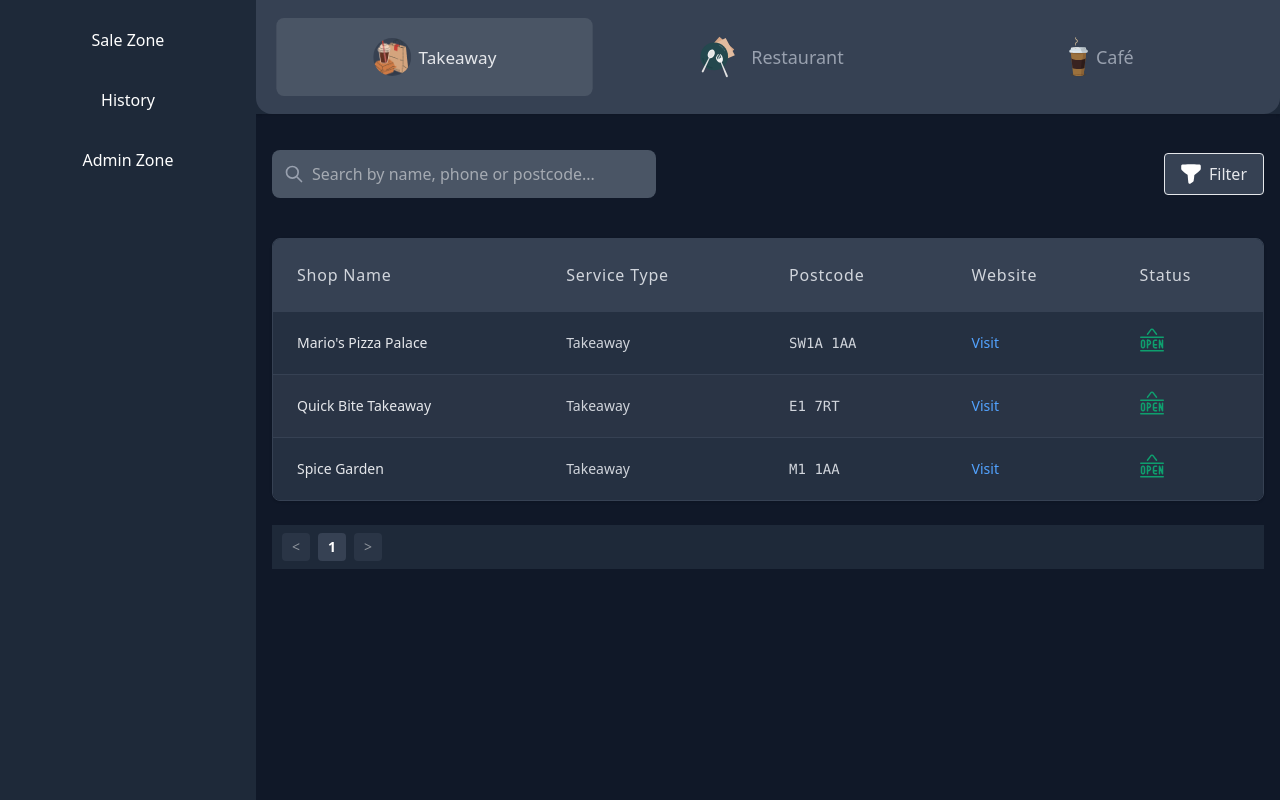
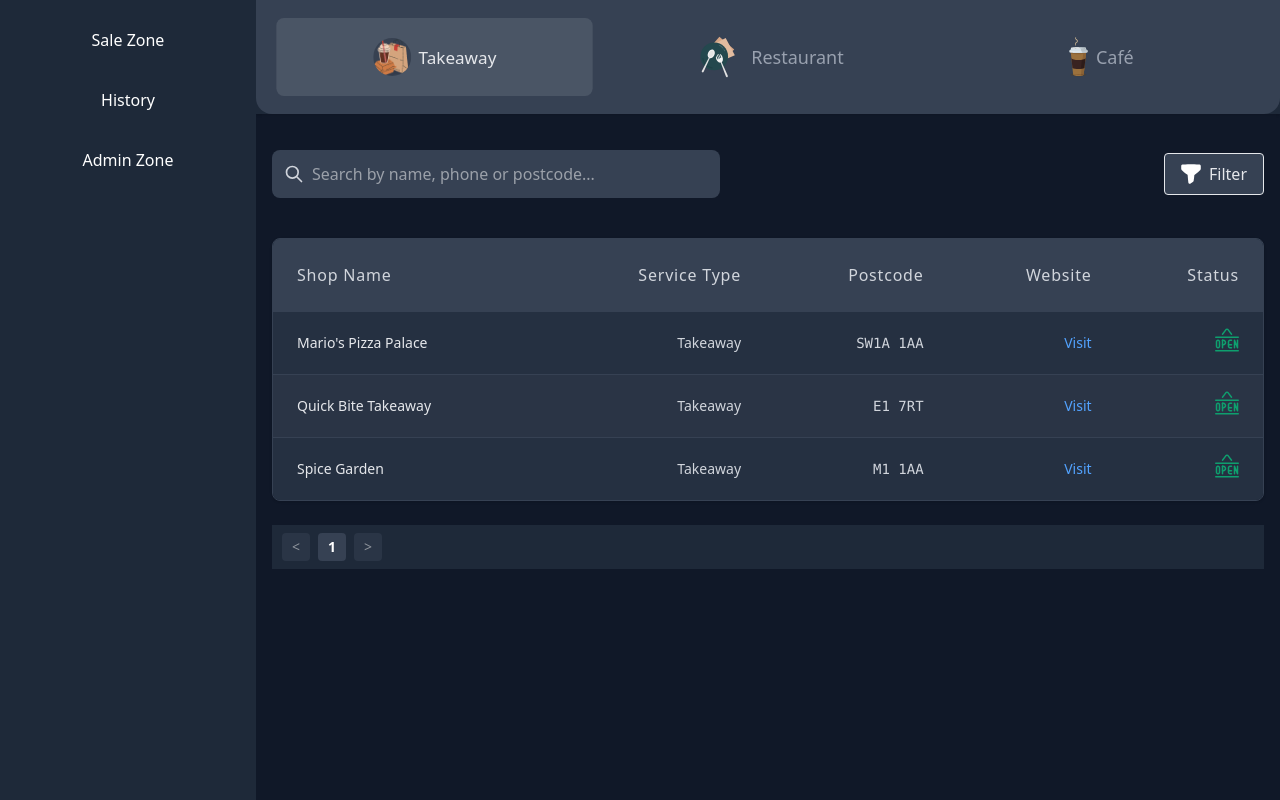
Before and after one commit to FardadAnsari/Sale-Cold-Call-Dashboard, a React (Vite) app: page / in a window 1280 px wide. Built offline with nearby package versions, Linux system fonts and the light colour scheme.

Commit message:
Fix: SearchBar Cross Sign Aligned and Background Color Changed

```diff
--- a/src/Pages/HistoryZone.jsx
+++ b/src/Pages/HistoryZone.jsx
@@ -1,4 +1,4 @@
-// HistoryZone.jsx
+// HistoryZ
 const HistoryZone = () => {
   return <div>History Zone Content</div>;
 };
--- a/src/Pages/SaleZone.jsx
+++ b/src/Pages/SaleZone.jsx
@@ -5,6 +5,7 @@ import Pagination from '../components/Pagination';
 import ShopDetails from '../components/ShopDetails';
 import { RestaurantIcon, CafeIcon, FilterIcon } from 'src/Icons';
 import takeawayImg from '../images/takeaway.png';
+import sadMaskImg from '../images/sad-mask.png';
 import mockShopData from '../mockData';
 
 const SaleZone = () => {
@@ -228,6 +229,15 @@ const SaleZone = () => {
             </div>
           </div>
         </div>
+        {filteredShops.length === 0 ? (
+          <div className="flex flex-col items-center justify-center p-8">
+            <img src={sadMaskImg} alt="Sad Mask" className="w-32 h-32 mb-4" />
+            <p className="text-white text-2xl font-medium text-center" style={{ lineHeight: '1.5' }}>
+              Sorry! No results match your search or filters. <br /> Please try again.
+            </p>
+          </div>
+        ) : (
+          <>
             <Table shops={paginatedShops} isDarkMode={isDarkMode} onRowClick={handleRowClick} />
             <Pagination
               currentPage={currentPage}
@@ -235,6 +245,8 @@ const SaleZone = () => {
               onPageChange={handlePageChange}
               isDarkMode={isDarkMode}
             />
+          </>
+        )}
       </main>
       {selectedShop && (
         <div className="fixed inset-0 flex items-center justify-center bg-black bg-opacity-70 z-50 p-4">
--- a/src/components/search.jsx
+++ b/src/components/search.jsx
@@ -10,26 +10,23 @@ const Search = ({ searchTerm, setSearchTerm, isDarkMode }) => {
   };
 
   return (
-    <div className="max-w-md mx-auto md:mx-0">
-      {/* <label htmlFor="search" className={`block text-lg font-medium mb-2 ${isDarkMode ? 'text-gray-200' : 'text-gray-900'}`}>
-        Search Shops
-      </label> */}
-      <div className="relative">
+    <div className="max-w-md w-full mx-auto md:mx-0">
+      <div className="relative w-full">
         <input
           id="search"
           type="text"
           value={searchTerm}
           onChange={handleChange}
           placeholder="Search by name, phone or postcode..."
-          className={`w-full sm:w-80 md:w-96 pl-10 pr-10 py-3 rounded-lg focus:ring-2 focus:ring-blue-500 ${
+          className={`w-full pl-10 pr-10 py-3 rounded-lg focus:ring-2 focus:ring-blue-500 ${
             isDarkMode
-              ? 'bg-gray-600 text-white focus:border-blue-400 focus:ring-blue-400'
+              ? 'bg-gray-700 text-white focus:border-blue-400 focus:ring-blue-400'
               : 'bg-gray-100 text-gray-900 focus:border-blue-500 focus:ring-blue-500'
           }`}
           style={{ outline: 'none', boxShadow: 'none' }}
         />
         <svg
-          className={`absolute left-3 top-1/2 transform -translate-y-1/2 h-5 w-5 ${isDarkMode ? 'text-gray-400' : 'text-gray-400'}`}
+          className={`absolute left-3 top-1/2 transform -translate-y-1/2 h-5 w-5 ${isDarkMode ? 'text-gray-300' : 'text-gray-400'}`}
           fill="none"
           stroke="currentColor"
           viewBox="0 0 24 24"
@@ -39,9 +36,7 @@ const Search = ({ searchTerm, setSearchTerm, isDarkMode }) => {
         {searchTerm && (
           <button
             onClick={handleClear}
-            className={`absolute right-3 top-1/2 transform -translate-y-1/2 ${
-              isDarkMode ? 'text-gray-400 hover:text-gray-200' : 'text-gray-400 hover:text-gray-600'
-            }`}
+            className={`absolute right-3 top-1/2 transform -translate-y-1/2 ${isDarkMode ? 'text-gray-300 hover:text-gray-100' : 'text-gray-400 hover:text-gray-600'}`}
           >
             ×
           </button>
--- a/src/components/table.jsx
+++ b/src/components/table.jsx
@@ -117,26 +117,27 @@ const Table = ({ shops = [], isDarkMode }) => {
         <table className={`min-w-full divide-y ${isDarkMode ? 'divide-gray-700' : 'divide-gray-200'}`}>
           <thead className={isDarkMode ? 'bg-gray-700' : 'bg-gray-50'}>
             <tr>
-              <th scope="col" className={`px-6 py-6 text-left text-l font-medium  tracking-wider ${isDarkMode ? 'text-gray-300' : 'text-gray-500'}`}>Shop Name</th>
-              <th scope="col" className={`px-6 py-3 text-left text-l font-medium  tracking-wider ${isDarkMode ? 'text-gray-300' : 'text-gray-500'}`}>Service Type</th>
-              <th scope="col" className={`px-6 py-3 text-left text-l font-medium  tracking-wider ${isDarkMode ? 'text-gray-300' : 'text-gray-500'}`}>Postcode</th>
-              <th scope="col" className={`px-6 py-3 text-left text-l font-medium  tracking-wider ${isDarkMode ? 'text-gray-300' : 'text-gray-500'}`}>Website</th>
-              <th scope="col" className={`px-6 py-3 text-left text-l font-medium  tracking-wider ${isDarkMode ? 'text-gray-300' : 'text-gray-500'}`}>Status</th>
+              <th scope="col" className={`px-6 py-6 text-left text-l font-medium tracking-wider ${isDarkMode ? 'text-gray-300' : 'text-gray-500'}`}>Shop Name</th>
+              <th scope="col" className={`px-6 py-3 text-right text-l font-medium tracking-wider ${isDarkMode ? 'text-gray-300' : 'text-gray-500'}`}>Service Type</th>
+              <th scope="col" className={`px-6 py-3 text-right text-l font-medium tracking-wider ${isDarkMode ? 'text-gray-300' : 'text-gray-500'}`}>Postcode</th>
+              <th scope="col" className={`px-6 py-3 text-right text-l font-medium tracking-wider ${isDarkMode ? 'text-gray-300' : 'text-gray-500'}`}>Website</th>
+              <th scope="col" className={`px-6 py-3 text-right text-l font-medium tracking-wider ${isDarkMode ? 'text-gray-300' : 'text-gray-500'}`}>Status</th>
             </tr>
           </thead>
           <tbody className={isDarkMode ? 'bg-gray-800 divide-y divide-gray-700' : 'bg-white divide-y divide-gray-200'}>
             {shops.map((shop, index) => (
               <tr key={shop.id} onClick={() => handleRowClick(shop)} className={`cursor-pointer ${index % 2 === 0 ? isDarkMode ? 'bg-gray-700/30' : 'bg-gray-50' : isDarkMode ? 'bg-gray-700/50' : 'bg-gray-100'}`}>
-                <td className={`px-6 py-4 whitespace-nowrap text-sm font-medium ${isDarkMode ? 'text-gray-200' : 'text-gray-900'} `}>{shop.name}</td>
-                <td className={`px-6 py-4 whitespace-nowrap text-sm ${isDarkMode ? 'text-gray-300' : 'text-gray-900'}`}>{shop.serviceType}</td>
-                <td className={`px-6 py-4 whitespace-nowrap text-sm font-mono ${isDarkMode ? 'text-gray-300' : 'text-gray-900'}`}>{shop.postcode}</td>
-                <td className={`px-6 py-4 whitespace-nowrap text-sm ${isDarkMode ? 'text-blue-400' : 'text-blue-600'}`}>{formatWebsite(shop.website)}</td>
-                <td className={`px-6 py-4 whitespace-nowrap ${isDarkMode ? 'text-gray-300' : 'text-gray-900'}`}>{getStatusBadge(shop.status)}</td>
+                <td className={`px-6 py-4 whitespace-nowrap text-sm font-medium ${isDarkMode ? 'text-gray-200' : 'text-gray-900'}`}>{shop.name}</td>
+                <td className={`px-6 py-4 whitespace-nowrap text-sm text-right ${isDarkMode ? 'text-gray-300' : 'text-gray-900'}`}>{shop.serviceType}</td>
+                <td className={`px-6 py-4 whitespace-nowrap text-sm font-mono text-right ${isDarkMode ? 'text-gray-300' : 'text-gray-900'}`}>{shop.postcode}</td>
+                <td className={`px-6 py-4 whitespace-nowrap text-sm text-right ${isDarkMode ? 'text-blue-400' : 'text-blue-600'}`}>{formatWebsite(shop.website)}</td>
+                <td className={`px-6 py-4 whitespace-nowrap text-right ${isDarkMode ? 'text-gray-300' : 'text-gray-900'}`}>{getStatusBadge(shop.status)}</td>
               </tr>
             ))}
           </tbody>
         </table>
       </div>
+
       {/* Mobile View */}
       <div className={`divide-y md:hidden ${isDarkMode ? 'divide-gray-700 text-gray-300' : 'divide-gray-200 text-gray-600'}`}>
         {shops.map((shop) => (
@@ -145,9 +146,13 @@ const Table = ({ shops = [], isDarkMode }) => {
               <h3 className={`font-medium ${isDarkMode ? 'text-gray-200' : 'text-gray-900'}`}>{shop.name}</h3>
               {getStatusBadge(shop.status)}
             </div>
-            <p className="text-sm">{shop.serviceType}</p>
-            <p className="text-sm">{shop.postcode}</p>
-            <p className="text-sm">{formatWebsite(shop.website)}</p>
+            <div className="flex justify-between">
+              <p className="text-sm">{shop.serviceType}</p>
+              <p className="text-sm">{shop.postcode}</p>
+            </div>
+            <div className="text-right">
+              {formatWebsite(shop.website)}
+            </div>
           </div>
         ))}
       </div>
```
Also changed, not shown: src/images/sad-mask.png (added). Lines whose indentation alone changed are shown as unchanged.
